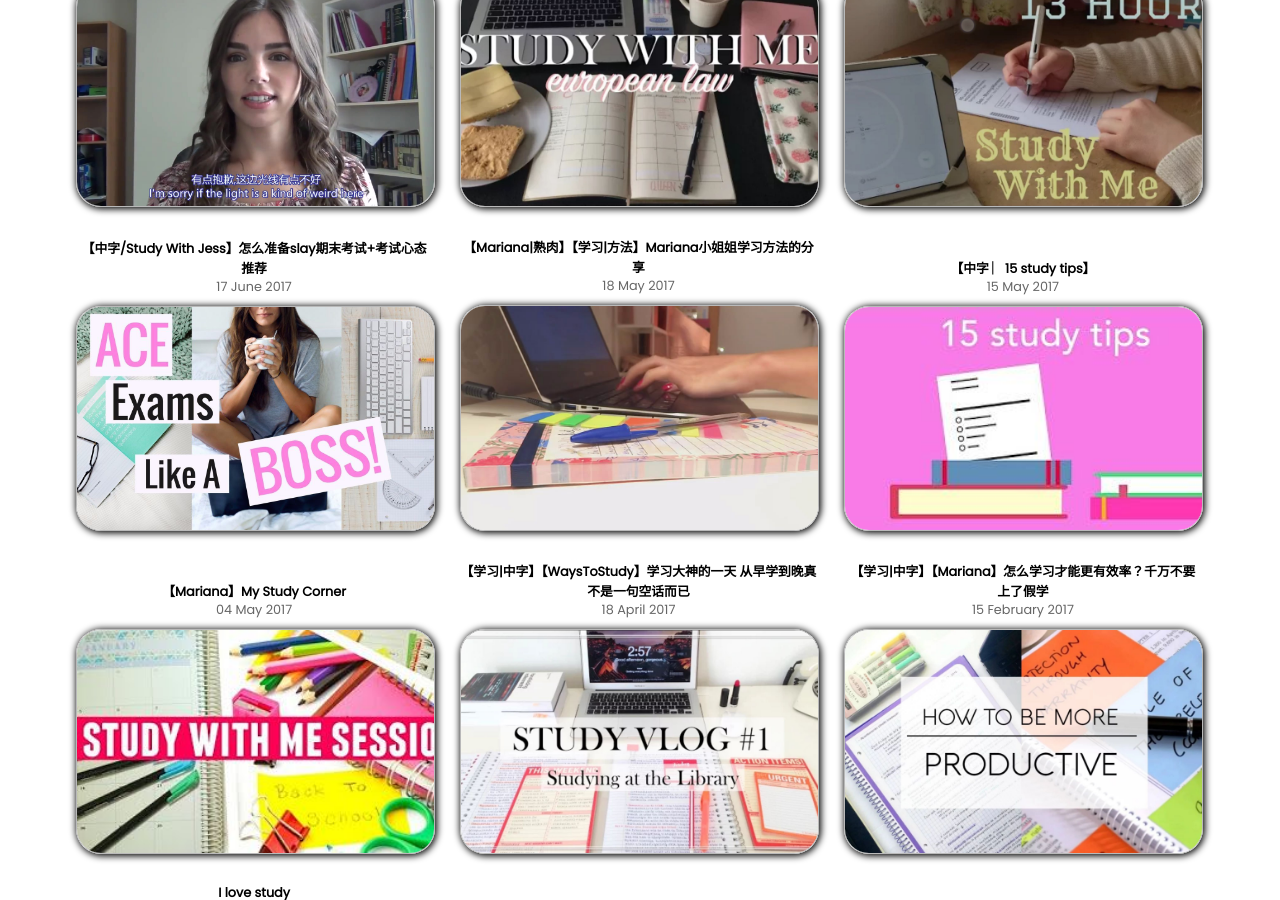
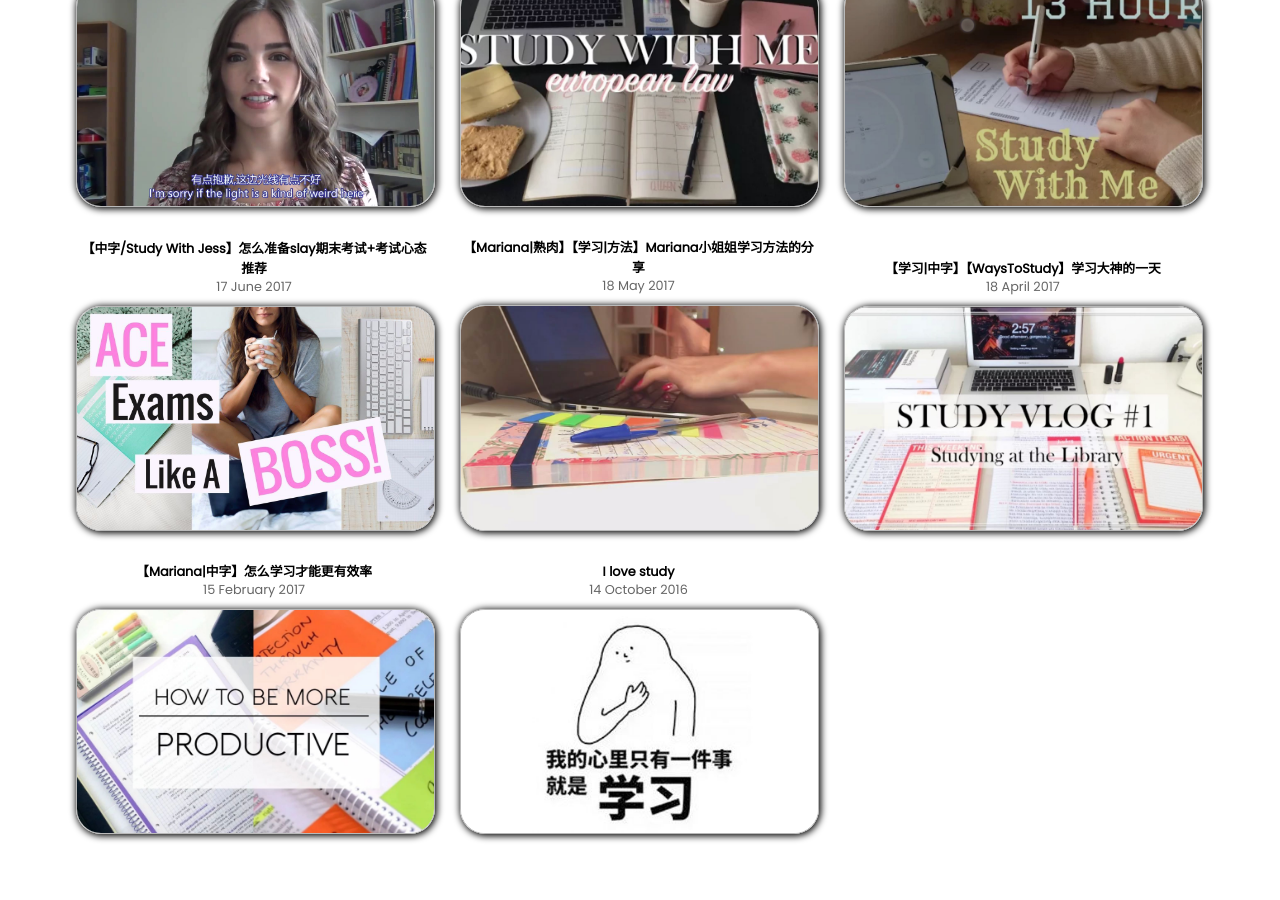
Before and after one commit to wblearn/study-video, a Jekyll site: the page built from pages/videos.html, in a window 1280 px wide and 900 px high, scrolled down 3513 px. Built offline with Jekyll 4.4.1, drawn with Linux system fonts in a browser that asks for light colours; after the commit the page ends 4365 px from its top, so only the background shows below that.

Commit message:
add video

```diff
--- a/_videos/2017-02-15-learning efficiency.md
+++ b/_videos/2017-02-15-learning efficiency.md
@@ -1,5 +1,5 @@
 ---
-title: 【学习|中字】【Mariana】怎么学习才能更有效率？千万不要上了假学
+title: 【Mariana|中字】怎么学习才能更有效率
 aid: 8627568
 cover_id: 1f9480eab9db9d0f1023884c2058c4b88a11716e.jpg
 date: 2017-02-15
--- a/_videos/2017-04-18-study god.md
+++ b/_videos/2017-04-18-study god.md
@@ -1,5 +1,5 @@
 ---
-title: 【学习|中字】【WaysToStudy】学习大神的一天 从早学到晚真不是一句空话而已
+title: 【学习|中字】【WaysToStudy】学习大神的一天
 aid: 9921011
 cover_id: 36b9785aa4d34d1211a117d65d066d67c641dd16.jpg
 date: 2017-04-18
--- a/_videos/2017-05-04-study Corner.md
+++ /dev/null
@@ -1,7 +0,0 @@
----
-title: 【Mariana】My Study Corner
-aid: 10297969
-cover_id: f1caf3973cb33444a8ec7e517a372e7f8cdff868.jpg
-date: 2017-05-04
-tags: [Marla,studywithme]
----
--- a/_videos/2017-05-15-15 study tips.md
+++ /dev/null
@@ -1,7 +0,0 @@
----
-title: 【中字 ︳15 study tips】
-aid: 10553147
-cover_id: e5f60a66f866440e553e1e737c0d9d0a8b830d11.jpg
-date: 2017-05-15
-tags: [studywithme]
----
```
